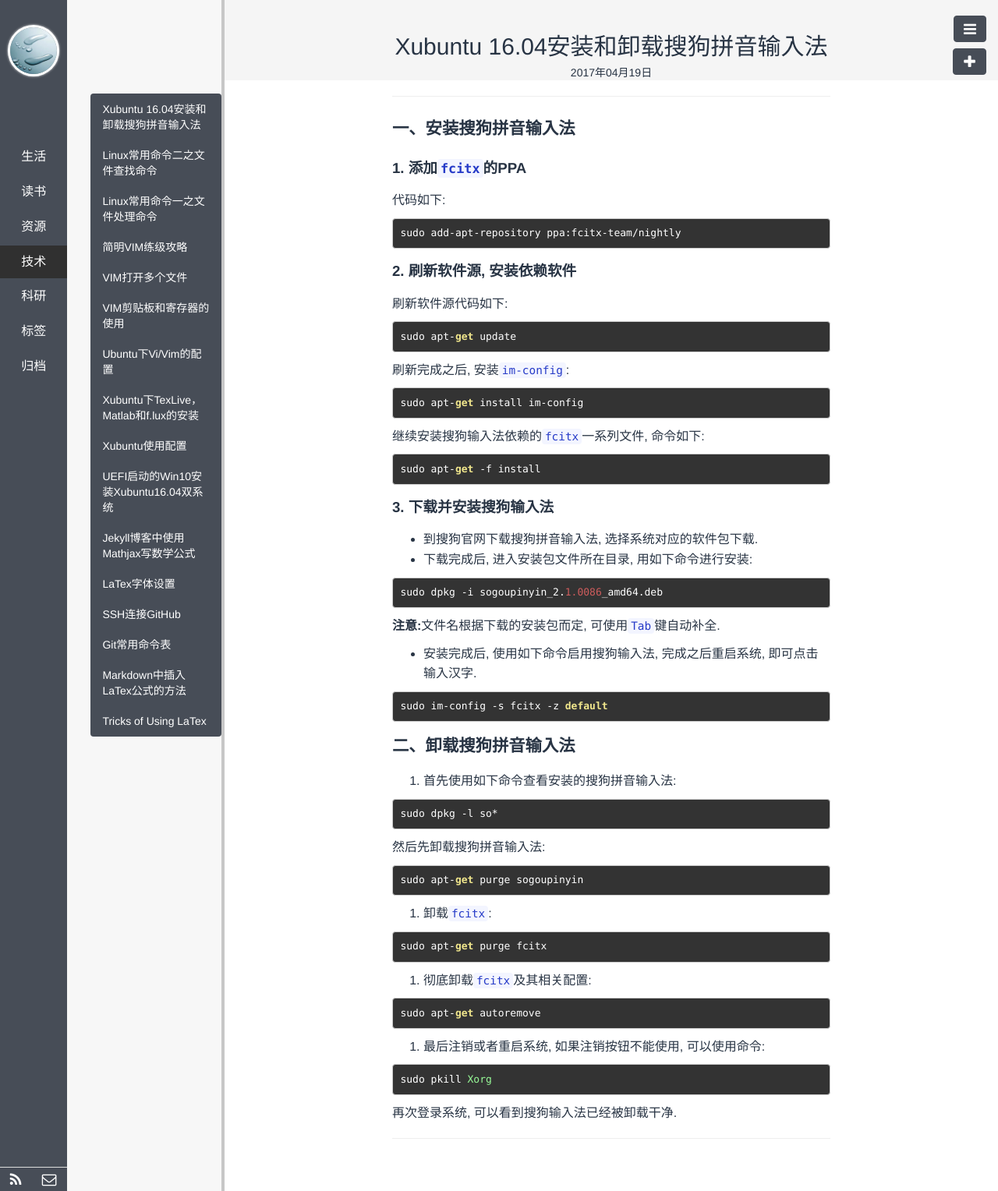
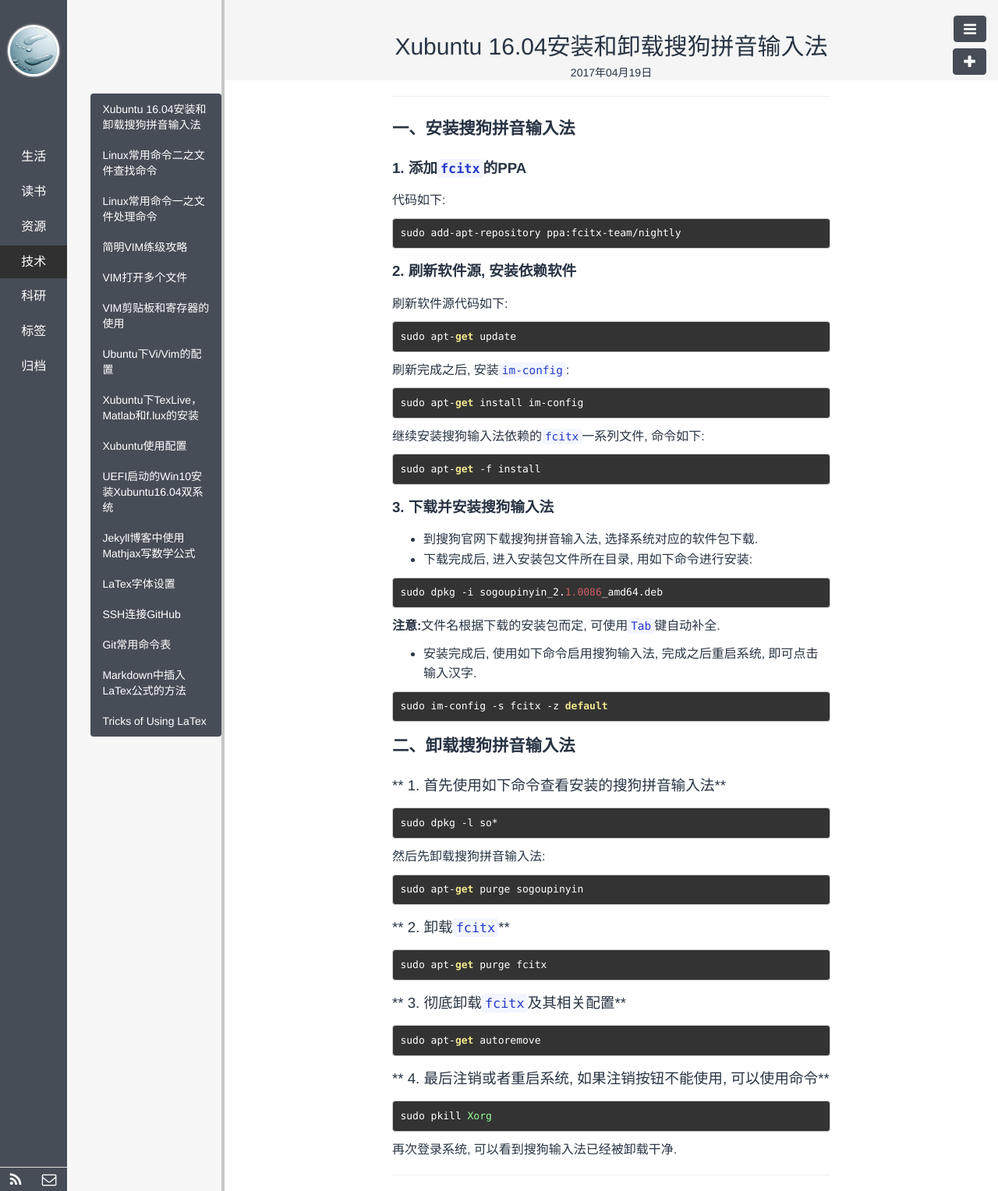
Before and after one commit to polyHong/polyHong.github.io, a Jekyll site: the page built from _posts/tech/2017-04-19-xubuntu-sogo-pinyin.md, in a window 1280 px wide. Shown: the whole page at 78% size. Built offline with Jekyll 4.4.1, drawn with Linux system fonts in a browser that asks for light colours; Markdown is read by kramdown in place of the engine named in the settings; comment, search, counter and statistics services are not loaded.

Commit message:
upload sogopinyin install intro post

````diff
--- a/_posts/tech/2017-04-19-xubuntu-sogo-pinyin.md
+++ b/_posts/tech/2017-04-19-xubuntu-sogo-pinyin.md
@@ -58,7 +58,7 @@
 
 #### **二、卸载搜狗拼音输入法**
 
-1. 首先使用如下命令查看安装的搜狗拼音输入法:
+##### ** 1. 首先使用如下命令查看安装的搜狗拼音输入法**
 
 ```shell
 sudo dpkg -l so*
@@ -70,21 +70,21 @@
 sudo apt-get purge sogoupinyin
 ```
 
-2. 卸载`fcitx`:
+##### ** 2. 卸载`fcitx`**
 
 ```shell
 sudo apt-get purge fcitx
 ```
 
 
-3. 彻底卸载`fcitx`及其相关配置:
+##### ** 3. 彻底卸载`fcitx`及其相关配置**
 
 ```shell
 sudo apt-get autoremove
 ```
 
 
-4. 最后注销或者重启系统, 如果注销按钮不能使用, 可以使用命令:
+##### ** 4. 最后注销或者重启系统, 如果注销按钮不能使用, 可以使用命令**
 
 ```shell
 sudo pkill Xorg
````
